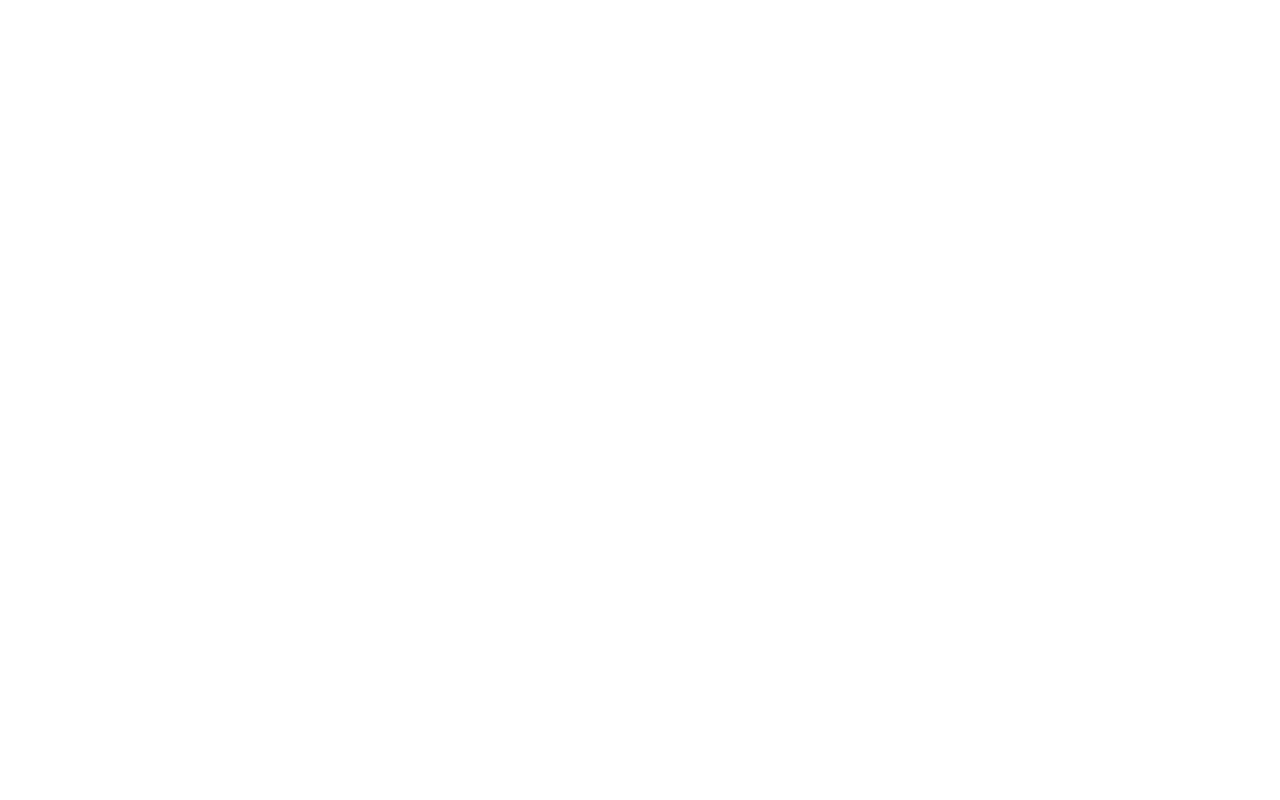
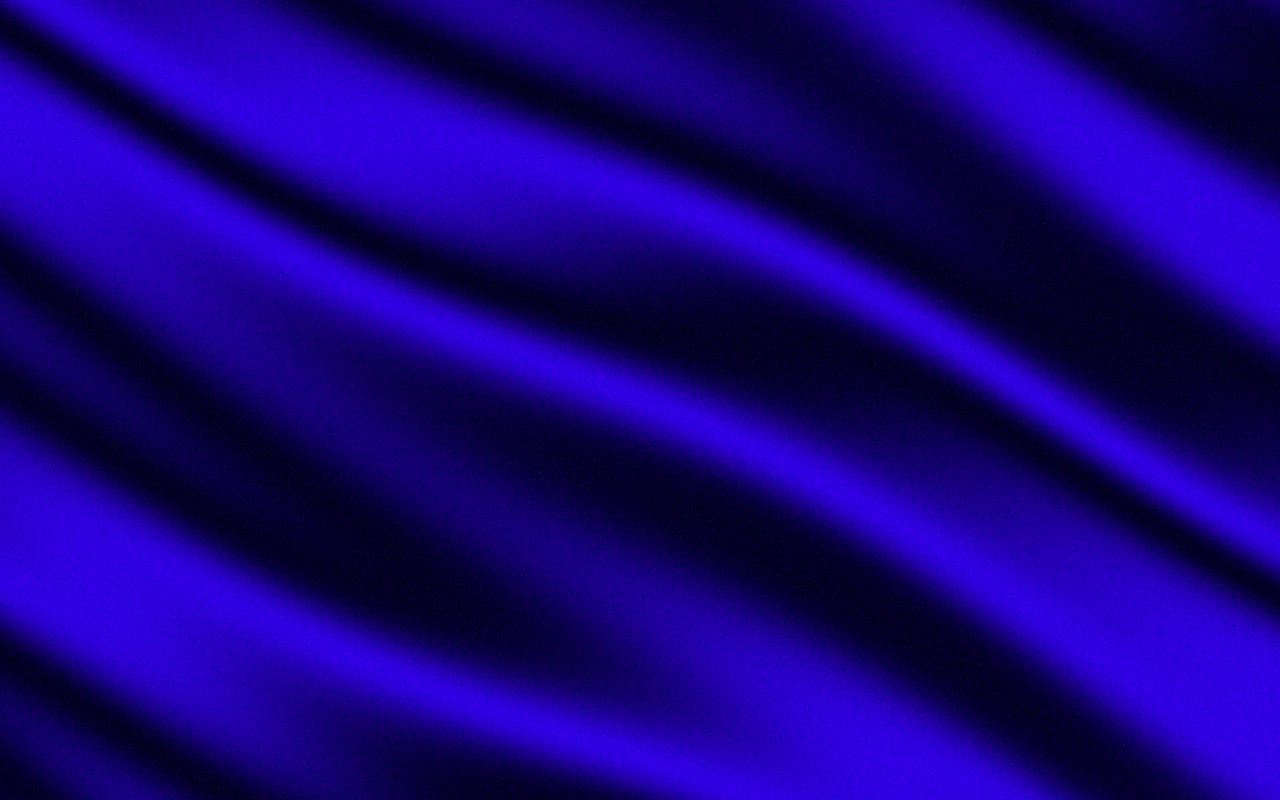
Before and after one commit to notfoundpages/animated-silk-background-three-js, a plain HTML site: page index.html in a window 1280 px wide. Drawn offline with nearby package versions, Linux system fonts and the light colour scheme; the site is published under a folder, as on GitHub Pages, so addresses that start at the root find nothing; animation ran at ten frames a second.

Commit message:
fix: Correct relative paths for CSS and JavaScript files in index.html

```diff
--- a/index.html
+++ b/index.html
@@ -5,11 +5,11 @@
   <meta charset="UTF-8">
   <meta name="viewport" content="width=device-width, initial-scale=1.0">
   <title>silk-background-three.js</title>
-  <link rel="stylesheet" href="/style.css" />
+  <link rel="stylesheet" href="style.css" />
 </head>
 
 <body>
-  <script type="module" src="/three.js"></script>
+  <script type="module" src="three.js"></script>
 </body>
 
 </html>
```
